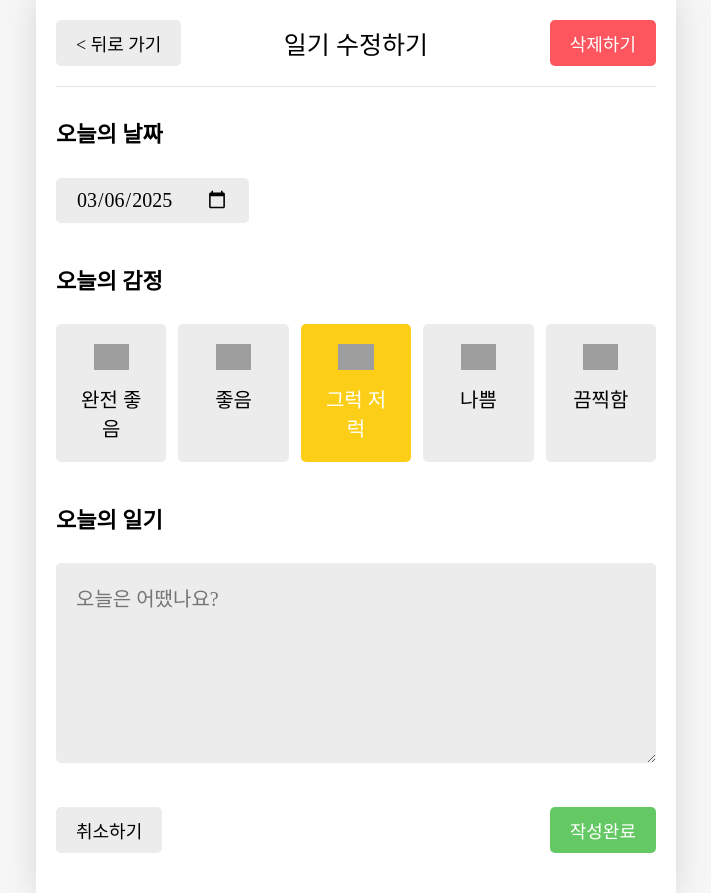
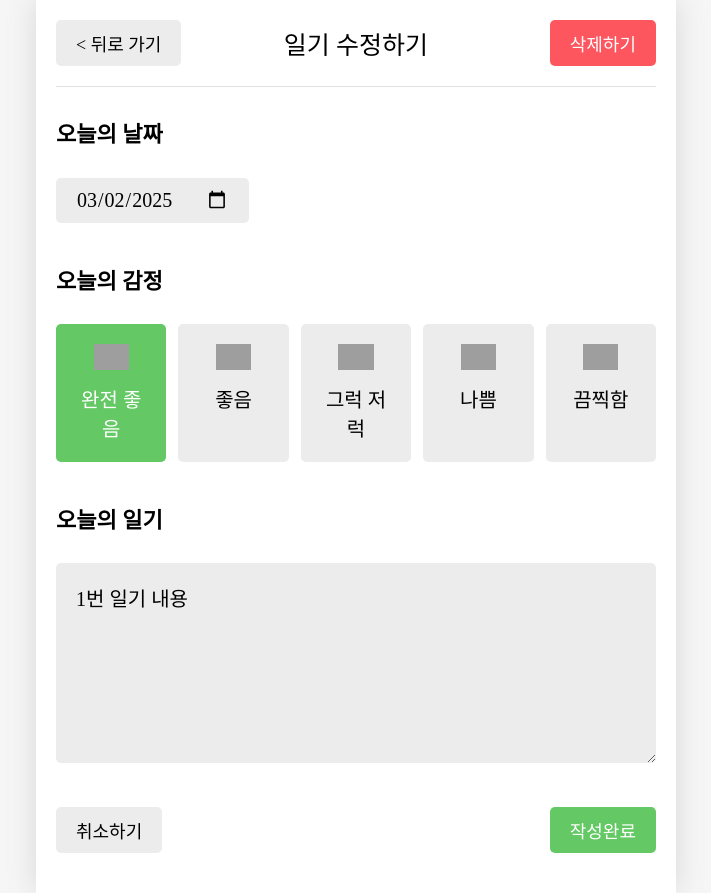
Before and after one commit to hwanseok1014/Emotion-Diary, a React (Vite) app: page /edit/1 in a window 1280 px wide. Shown: the whole page, without its empty margins (284-995 px from the left). Built offline with nearby package versions, Linux system fonts and the light colour scheme; grey boxes are pictures that could not be loaded; a web font is replaced by a local one.

Commit message:
feat(Edit): 일기 수정 페이지  기능 구현완료

```diff
--- a/src/components/Editor.jsx
+++ b/src/components/Editor.jsx
@@ -3,7 +3,7 @@ import EmotionItem from './EmotionItem';
 import Button from './Button';
 
 import { useNavigate } from 'react-router-dom';
-import { useState } from 'react';
+import { useEffect, useState } from 'react';
 
 const emotionList =[{
     emotionId:1,
@@ -41,7 +41,7 @@ const getStringedDate = (targetDate) =>{
     return `${year}-${month}-${date}`;
 }
 
-const Editor =({onSubmit})=>{
+const Editor =({initState,onSubmit})=>{
     const [newdata,setNewData] = useState({
         createDate:new Date(),
         emotionId: 3,
@@ -67,6 +67,13 @@ const Editor =({onSubmit})=>{
         })
         console.log(newdata);
     }
+
+    useEffect(()=>{
+        if(initState){
+        console.log(initState)
+        setNewData({...initState,
+            createDate: new Date(Number(initState.createDate)),
+    })}},[initState])
 
     return <div className='Editor'>
         <section className='date_section'>
@@ -99,6 +106,7 @@ const Editor =({onSubmit})=>{
         <section className='content_section'>
             <h4>오늘의 일기</h4>
             <textarea
+            value={newdata.content}
             name='content'
             onChange={onChangenewdata}
             placeholder='오늘은 어땠나요?'/>
--- a/src/pages/Edit.jsx
+++ b/src/pages/Edit.jsx
@@ -2,14 +2,16 @@ import { useParams, useNavigate } from "react-router-dom";
 import Header from "../components/Header";
 import Button from "../components/Button";
 import Editor from "../components/Editor";
-import { DiaryDispathcContex } from "../App";
-import { useContext } from "react";
+import { DiaryDispathcContex ,DiarystateContext} from "../App";
+import { useContext, useEffect, useState } from "react";
 
 
 const Edit = ()=>{
     const navigation = useNavigate();
     const {id}=useParams()
     const {onDelete, onUpdate} = useContext(DiaryDispathcContex);
+    const state = useContext(DiarystateContext);
+    const [initState, setInitState]= useState();
 
     const onClickDelete=()=>{
         if( window.confirm("일기를 정말 삭제할까요?다시 복구되지 않아요!")){
@@ -19,9 +21,21 @@ const Edit = ()=>{
     }
 
     const onClickUpdate= (newdata) =>{
-        onUpdate(id,newdata.createDate,newdata.emotionId,newdata.content);
+        onUpdate(id,newdata.createDate.getTime(),newdata.emotionId,newdata.content);
         navigation('/',{replace:true});
     }
+
+    useEffect(() =>{
+        const currentDiaryItem = state.find((item)=>
+            String(item.id)=== String(id));
+
+            if(!currentDiaryItem){
+                window.alert("존재하지 않는 일기입니다.");
+                navigation('/',{replace: true});
+            }
+            setInitState(currentDiaryItem);
+    }
+,[id,state])
 
     return <div>
         <Header title={'일기 수정하기'}
@@ -31,7 +45,8 @@ const Edit = ()=>{
         text={'삭제하기'}
         onClick={onClickDelete}
         type={'NEGATIVE'}/>}/>
-        <Editor onSubmit={onClickUpdate} />
+        <Editor onSubmit={onClickUpdate}
+        initState={initState}/>
     </div>
 }
 
```
